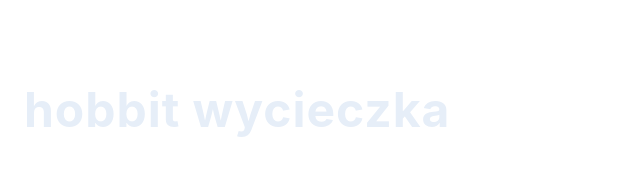
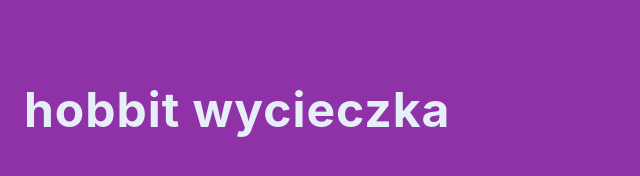
Before and after one commit to tigransen/HobbitWycieczka, a plain HTML site: page index.html in a window 1280 px wide. Shown: the whole page, without its empty margins (0-640 px from the left). Drawn offline with Linux system fonts and the light colour scheme.

Commit message:
Update index.html

```diff
--- a/index.html
+++ b/index.html
@@ -5,7 +5,7 @@
   <meta name="viewport" content="width=device-width, initial-scale=1">
   <title>hobbit wycieczka</title>
   <style>
-    :root{--bg:8f32a8;--text:#e6eef8}
+    :root{--bg:#8f32a8;--text:#e6eef8}
     html,body{height:100%;margin:0}
     body{
       background:var(--bg);
```
